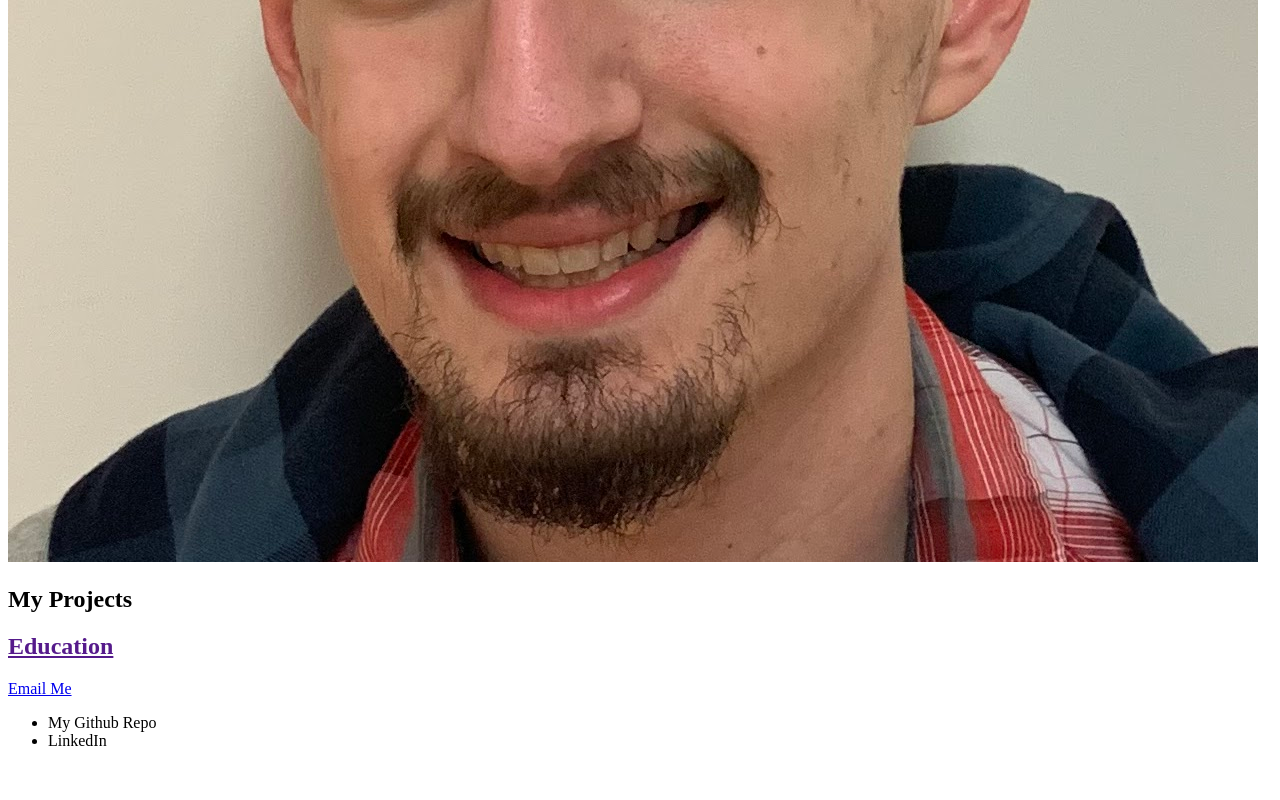
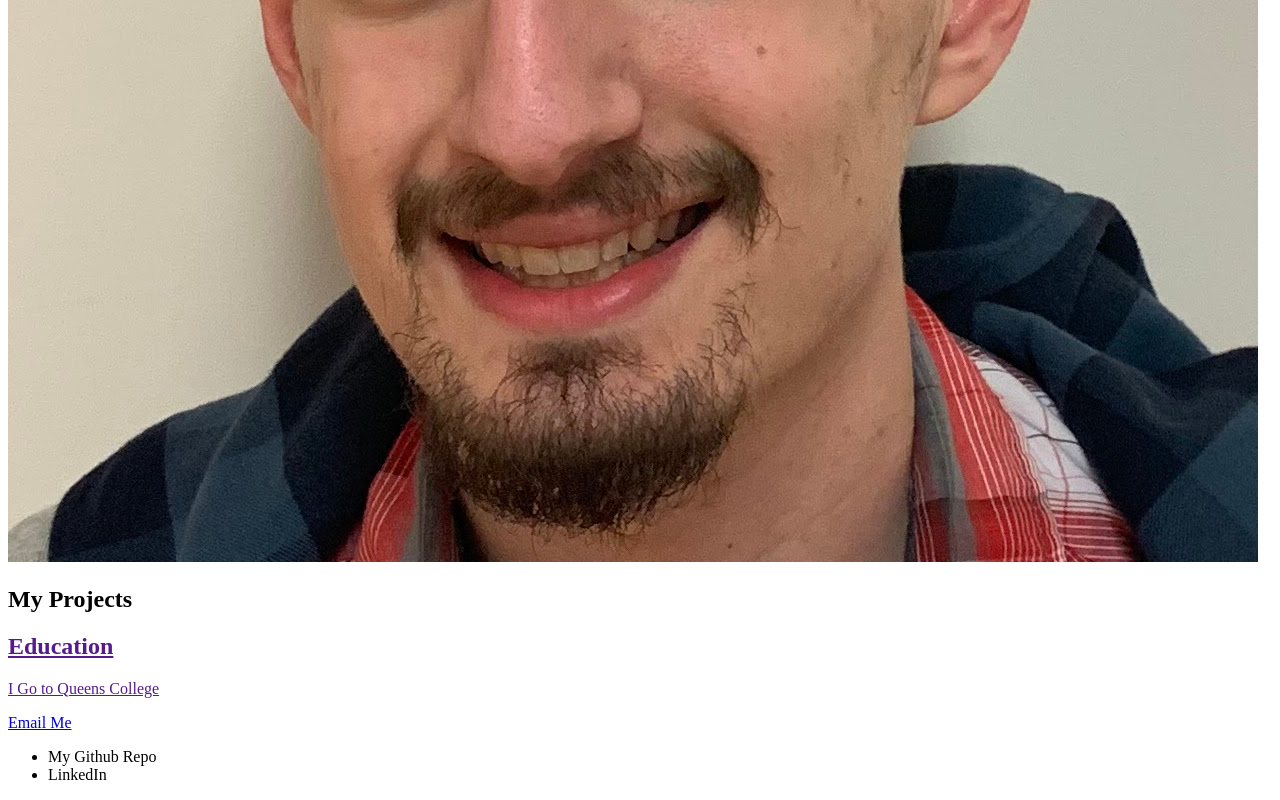
Before and after one commit to sethjmarcus/PortfolioWebsite, a plain HTML site: page index.html in a window 1280 px wide. Shown: the part 921-1721 px from the top of the page. Before the commit the page ends 1687 px from the top, so only its background shows below. Drawn offline with Linux system fonts and the light colour scheme.

Commit message:
How fast after I push do I see changes

```diff
--- a/index.html
+++ b/index.html
@@ -59,7 +59,7 @@
       <p class="section__subtitle section__subtitle--education"></p>
 
       <div class="education__body">
-        <p></p>
+        <p>I Go to Queens College</p>
       </div>
 
     </section>
```
